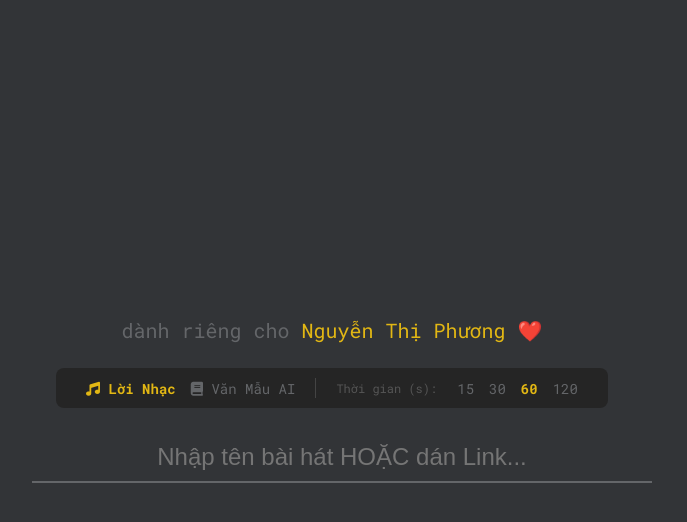
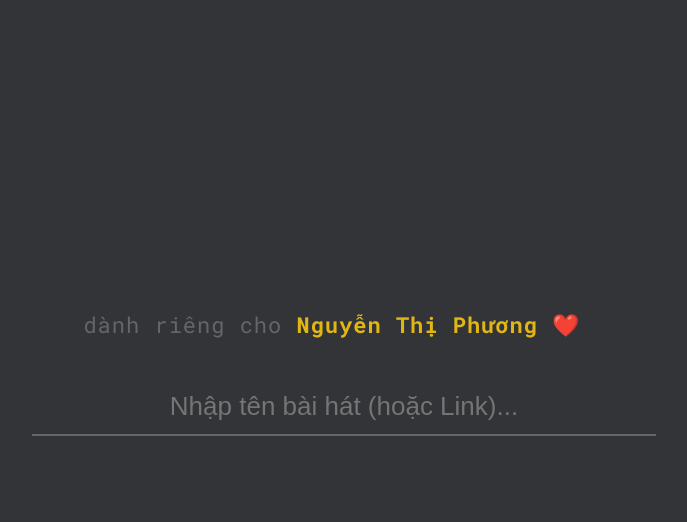
Before and after one commit to quynakroth2304/monkey-lyrics-web, a Flask app: page / in a window 1280 px wide. Shown: the top 522 px of the page, without its empty margins (308-995 px from the left). Run offline with Flask 3, Linux system fonts and the light colour scheme.

Commit message:
Doi ten web cho ngau

```diff
--- a/templates/index.html
+++ b/templates/index.html
@@ -11,103 +11,110 @@
         :root { --bg: #323437; --main: #e2b714; --sub: #646669; --text: #d1d0c5; --err: #ca4754; --box: #2c2e31; }
         body { background: var(--bg); color: var(--text); font-family: 'Roboto Mono', monospace; margin: 0; height: 100vh; overflow: hidden; display: flex; flex-direction: column; align-items: center; justify-content: center; user-select: none; }
 
-        .logo { font-size: 20px; color: var(--sub); margin-bottom: 25px; }
-        .logo span { color: var(--main); }
+        .logo { font-size: 22px; color: var(--sub); margin-bottom: 40px; letter-spacing: 1px;}
+        .logo span { color: var(--main); font-weight: bold; }
 
-        /* TOOLBAR */
-        .toolbar { display: flex; gap: 20px; margin-bottom: 25px; background: #252525; padding: 10px 30px; border-radius: 8px; font-size: 14px; }
-        .tool-group { display: flex; gap: 15px; align-items: center; }
-        .divider { width: 1px; height: 20px; background: #444; }
-        .tool-item { cursor: pointer; color: var(--sub); transition: 0.2s; }
-        .tool-item:hover, .tool-item.active { color: var(--main); font-weight: bold; }
-        .tool-label { color: #555; font-size: 12px; margin-right: 5px; }
+        /* SEARCH AREA */
+        #search-box { position: relative; width: 600px; text-align: center; margin-bottom: 20px;}
+        #search-box input {
+            background: transparent; border: none; border-bottom: 2px solid var(--sub);
+            color: var(--text); font-size: 26px; padding: 12px; width: 100%; text-align: center; outline: none;
+            transition: 0.3s;
+        }
+        #search-box input:focus { border-bottom-color: var(--main); }
 
-        /* SEARCH */
-        #search-box { position: relative; width: 600px; text-align: center; }
-        #search-box input { background: transparent; border: none; border-bottom: 2px solid var(--sub); color: var(--text); font-size: 24px; padding: 10px; width: 100%; text-align: center; outline: none; }
-        #search-results { display: none; position: absolute; top: 100%; width: 100%; background: #222; border: 1px solid var(--main); border-radius: 8px; max-height: 300px; overflow-y: auto; z-index: 50; margin-top: 5px; }
-        .search-item { padding: 12px; border-bottom: 1px solid #444; cursor: pointer; display: flex; justify-content: space-between; text-align: left; font-size: 15px; color: var(--text); }
+        #statusMsg { margin-top: 15px; color: var(--main); font-size: 14px; min-height: 20px; }
+
+        /* LIST RESULT */
+        #search-results {
+            display: none; position: absolute; top: 100%; left: 0; width: 100%;
+            background: #222; border: 1px solid var(--main); border-radius: 8px;
+            max-height: 350px; overflow-y: auto; z-index: 50; margin-top: 10px;
+            box-shadow: 0 10px 30px rgba(0,0,0,0.5);
+        }
+        .search-item { padding: 15px; border-bottom: 1px solid #333; cursor: pointer; display: flex; justify-content: space-between; text-align: left; color: var(--text); font-size: 16px;}
         .search-item:hover { background: #333; color: var(--main); }
 
         /* GAME UI */
         #game-area { display: none; width: 90%; max-width: 900px; flex-direction: column; align-items: center; }
-        #info-bar { font-size: 24px; color: var(--main); margin-bottom: 15px; font-weight: bold; }
-        #contentTitle { color: var(--sub); margin-bottom: 20px; font-size: 16px; }
 
-        #paragraph-display { width: 100%; height: 130px; background: #292929; border-radius: 8px; padding: 20px; font-size: 22px; color: var(--sub); overflow: hidden; position: relative; text-align: left; line-height: 1.6; margin-bottom: 30px; }
-        #paragraph-display::after { content: ''; position: absolute; bottom: 0; left: 0; width: 100%; height: 40px; background: linear-gradient(transparent, #292929); }
-        .word { display: inline-block; margin-right: 10px; padding: 2px 5px; opacity: 0.5; }
-        .word.active { opacity: 1; color: #fff; background: #444; transform: scale(1.05); border-radius: 4px; }
+        /* Tiêu đề bài hát (Sẽ ẩn khi gõ) */
+        #contentTitle { color: var(--main); margin-bottom: 20px; font-size: 24px; font-weight: bold; transition: opacity 0.3s; }
+
+        #info-bar { color: var(--sub); margin-bottom: 10px; font-size: 14px; }
+
+        #paragraph-display {
+            width: 100%; height: 140px; background: #292929; border-radius: 10px; padding: 25px;
+            font-size: 24px; color: var(--sub); overflow: hidden; position: relative; text-align: left; line-height: 1.6; margin-bottom: 30px;
+        }
+        #paragraph-display::after { content: ''; position: absolute; bottom: 0; left: 0; width: 100%; height: 50px; background: linear-gradient(transparent, #292929); }
+
+        .word { display: inline-block; margin-right: 12px; padding: 2px 5px; opacity: 0.5; }
+        .word.active { opacity: 1; color: #fff; background: #444; transform: scale(1.1); border-radius: 4px; font-weight: bold; }
         .word.done-correct { color: var(--main); opacity: 1; }
         .word.done-wrong { color: var(--err); text-decoration: line-through; opacity: 1; }
 
-        #input-container { width: 400px; height: 60px; background: var(--box); border: 2px solid var(--main); border-radius: 8px; display: flex; align-items: center; justify-content: center; margin-bottom: 20px; }
-        #typing-display { font-size: 30px; font-weight: bold; color: var(--text); white-space: pre; }
+        #input-container {
+            width: 400px; height: 70px; background: var(--box); border: 2px solid var(--main);
+            border-radius: 10px; display: flex; align-items: center; justify-content: center;
+            box-shadow: 0 0 25px rgba(226,183,20,0.1); margin-bottom: 30px;
+        }
+        #typing-display { font-size: 36px; font-weight: bold; color: var(--text); white-space: pre; }
         #hiddenInput { opacity: 0; position: absolute; }
 
-        #keyboard { transform: scale(0.85); display: flex; flex-direction: column; gap: 5px; align-items: center; }
-        .kb-row { display: flex; gap: 5px; }
-        .key { width: 48px; height: 48px; border: 1px solid var(--sub); border-radius: 5px; color: var(--sub); display: flex; align-items: center; justify-content: center; font-weight: bold; transition: 0.05s; font-size: 14px; }
-        .key.pressed { background: var(--main); color: #222; border-color: var(--main); transform: translateY(3px); }
+        /* KEYBOARD (BÀN PHÍM ẢO - ĐÃ GIỮ LẠI) */
+        #keyboard { transform: scale(0.9); display: flex; flex-direction: column; gap: 6px; align-items: center; margin-top: 20px; }
+        .kb-row { display: flex; gap: 6px; }
+        .key {
+            width: 50px; height: 50px; border: 1px solid var(--sub); border-radius: 6px;
+            color: var(--sub); display: flex; align-items: center; justify-content: center;
+            font-weight: bold; transition: 0.05s; font-size: 14px;
+        }
+        /* Hiệu ứng khi ấn phím */
+        .key.pressed { background: var(--main); color: #222; border-color: var(--main); transform: translateY(3px); box-shadow: 0 0 10px var(--main); }
+
         .key.space { width: 300px; }
+        .key.back { width: 70px; }
+        .key.tab { width: 70px; }
+        .key.caps { width: 80px; }
+        .key.enter { width: 90px; }
+        .key.shift { width: 100px; }
 
+        /* RESULT */
         #result-screen { position: absolute; top:0; left:0; width:100%; height:100%; background:var(--bg); z-index:100; display:none; flex-direction:column; justify-content:center; align-items:center; }
-        .chart-box { width: 750px; height: 350px; background:#292929; padding:20px; border-radius:10px; margin-top:20px; }
-        .stat-val { font-size: 60px; color: var(--main); font-weight: bold; line-height: 1;}
-        .btn-restart { margin-top: 30px; padding: 12px 40px; background: var(--sub); border: none; color: #fff; font-size: 18px; cursor: pointer; border-radius: 6px; font-weight: bold; }
+        .chart-box { width: 800px; height: 400px; background:#292929; padding:20px; border-radius:10px; margin-top:30px; }
+        .stat-val { font-size: 70px; color: var(--main); font-weight: bold; line-height: 1;}
+        .btn-restart { margin-top: 30px; padding: 15px 40px; background: var(--sub); border: none; color: #fff; font-size: 20px; cursor: pointer; border-radius: 8px; font-weight: bold; }
         .btn-restart:hover { background: var(--main); color: #000; }
-
-        #loading { display: none; color: var(--main); margin-top: 10px; }
     </style>
 </head>
 <body>
 
     <div class="logo">dành riêng cho <span>Nguyễn Thị Phương</span> ❤️</div>
 
-    <div class="toolbar" id="toolbar">
-        <div class="tool-group">
-            <span class="tool-item active" onclick="setMode('lyrics', this)"><i class="fas fa-music"></i> Lời Nhạc</span>
-            <span class="tool-item" onclick="setMode('quote', this)"><i class="fas fa-book"></i> Văn Mẫu AI</span>
-        </div>
-        <div class="divider"></div>
-        <div class="tool-group" id="time-options">
-            <span class="tool-label">Thời gian (s):</span>
-            <span class="tool-item" onclick="setOption('time', 15, this)">15</span>
-            <span class="tool-item" onclick="setOption('time', 30, this)">30</span>
-            <span class="tool-item active" onclick="setOption('time', 60, this)">60</span>
-            <span class="tool-item" onclick="setOption('time', 120, this)">120</span>
-        </div>
-        <div class="tool-group" id="word-options" style="display:none;">
-            <span class="tool-label">Độ dài (từ):</span>
-            <span class="tool-item active" onclick="setOption('word', 30, this)">30</span>
-            <span class="tool-item" onclick="setOption('word', 50, this)">50</span>
-            <span class="tool-item" onclick="setOption('word', 100, this)">100</span>
-            <span class="tool-item" onclick="setOption('word', 200, this)">200</span>
-            <span class="tool-item" onclick="setOption('word', 500, this)">500</span>
-            <span class="tool-item" onclick="setOption('word', 1000, this)">1000</span>
-        </div>
-    </div>
-
     <div id="search-box">
-        <input type="text" id="songQuery" placeholder="Nhập tên bài hát HOẶC dán Link..." autocomplete="off">
-        <div id="loading">Đang xử lý... <i class="fas fa-spinner fa-spin"></i></div>
+        <input type="text" id="songQuery" placeholder="Nhập tên bài hát (hoặc Link)..." autocomplete="off">
+        <div id="statusMsg"></div>
         <div id="search-results"></div>
     </div>
 
     <div id="game-area">
-        <div id="info-bar">60</div>
-        <div id="contentTitle"></div>
+        <div id="info-bar">0 từ</div>
+
+        <div id="contentTitle">Song Title</div>
+
         <div id="paragraph-display"></div>
+
         <div id="input-container" onclick="hiddenInput.focus()">
             <span id="typing-display"></span>
         </div>
         <input type="text" id="hiddenInput" autocomplete="off">
 
         <div id="keyboard">
-            <div class="kb-row"><div class="key" data-c="Backquote">`</div><div class="key" data-c="Digit1">1</div><div class="key" data-c="Digit2">2</div><div class="key" data-c="Digit3">3</div><div class="key" data-c="Digit4">4</div><div class="key" data-c="Digit5">5</div><div class="key" data-c="Digit6">6</div><div class="key" data-c="Digit7">7</div><div class="key" data-c="Digit8">8</div><div class="key" data-c="Digit9">9</div><div class="key" data-c="Digit0">0</div><div class="key" data-c="Minus">-</div><div class="key" data-c="Equal">=</div><div class="key" style="width:70px">Back</div></div>
-            <div class="kb-row"><div class="key" style="width:65px">Tab</div><div class="key" data-c="KeyQ">Q</div><div class="key" data-c="KeyW">W</div><div class="key" data-c="KeyE">E</div><div class="key" data-c="KeyR">R</div><div class="key" data-c="KeyT">T</div><div class="key" data-c="KeyY">Y</div><div class="key" data-c="KeyU">U</div><div class="key" data-c="KeyI">I</div><div class="key" data-c="KeyO">O</div><div class="key" data-c="KeyP">P</div><div class="key" data-c="BracketLeft">[</div><div class="key" data-c="BracketRight">]</div><div class="key" data-c="Backslash">\</div></div>
-            <div class="kb-row"><div class="key" style="width:75px">Caps</div><div class="key" data-c="KeyA">A</div><div class="key" data-c="KeyS">S</div><div class="key" data-c="KeyD">D</div><div class="key" data-c="KeyF">F</div><div class="key" data-c="KeyG">G</div><div class="key" data-c="KeyH">H</div><div class="key" data-c="KeyJ">J</div><div class="key" data-c="KeyK">K</div><div class="key" data-c="KeyL">L</div><div class="key" data-c="Semicolon">;</div><div class="key" data-c="Quote">'</div><div class="key" style="width:90px">Enter</div></div>
-            <div class="kb-row"><div class="key" style="width:90px">Shift</div><div class="key" data-c="KeyZ">Z</div><div class="key" data-c="KeyX">X</div><div class="key" data-c="KeyC">C</div><div class="key" data-c="KeyV">V</div><div class="key" data-c="KeyB">B</div><div class="key" data-c="KeyN">N</div><div class="key" data-c="KeyM">M</div><div class="key" data-c="Comma">,</div><div class="key" data-c="Period">.</div><div class="key" data-c="Slash">/</div><div class="key" style="width:90px">Shift</div></div>
+            <div class="kb-row"><div class="key" data-c="Backquote">`</div><div class="key" data-c="Digit1">1</div><div class="key" data-c="Digit2">2</div><div class="key" data-c="Digit3">3</div><div class="key" data-c="Digit4">4</div><div class="key" data-c="Digit5">5</div><div class="key" data-c="Digit6">6</div><div class="key" data-c="Digit7">7</div><div class="key" data-c="Digit8">8</div><div class="key" data-c="Digit9">9</div><div class="key" data-c="Digit0">0</div><div class="key" data-c="Minus">-</div><div class="key" data-c="Equal">=</div><div class="key back">Back</div></div>
+            <div class="kb-row"><div class="key tab">Tab</div><div class="key" data-c="KeyQ">Q</div><div class="key" data-c="KeyW">W</div><div class="key" data-c="KeyE">E</div><div class="key" data-c="KeyR">R</div><div class="key" data-c="KeyT">T</div><div class="key" data-c="KeyY">Y</div><div class="key" data-c="KeyU">U</div><div class="key" data-c="KeyI">I</div><div class="key" data-c="KeyO">O</div><div class="key" data-c="KeyP">P</div><div class="key" data-c="BracketLeft">[</div><div class="key" data-c="BracketRight">]</div><div class="key" data-c="Backslash">\</div></div>
+            <div class="kb-row"><div class="key caps">Caps</div><div class="key" data-c="KeyA">A</div><div class="key" data-c="KeyS">S</div><div class="key" data-c="KeyD">D</div><div class="key" data-c="KeyF">F</div><div class="key" data-c="KeyG">G</div><div class="key" data-c="KeyH">H</div><div class="key" data-c="KeyJ">J</div><div class="key" data-c="KeyK">K</div><div class="key" data-c="KeyL">L</div><div class="key" data-c="Semicolon">;</div><div class="key" data-c="Quote">'</div><div class="key enter">Enter</div></div>
+            <div class="kb-row"><div class="key shift">Shift</div><div class="key" data-c="KeyZ">Z</div><div class="key" data-c="KeyX">X</div><div class="key" data-c="KeyC">C</div><div class="key" data-c="KeyV">V</div><div class="key" data-c="KeyB">B</div><div class="key" data-c="KeyN">N</div><div class="key" data-c="KeyM">M</div><div class="key" data-c="Comma">,</div><div class="key" data-c="Period">.</div><div class="key" data-c="Slash">/</div><div class="key shift">Shift</div></div>
             <div class="kb-row"><div class="key space" data-c="Space">Space</div></div>
         </div>
     </div>
@@ -118,68 +125,37 @@
             <div><div style="color:var(--sub); font-size:18px;">Chính xác</div><div class="stat-val" id="res-acc" style="color:#fff">0%</div></div>
         </div>
         <div class="chart-box"><canvas id="wpmChart"></canvas></div>
-        <button class="btn-restart" onclick="location.reload()">Chơi Lại (Tab)</button>
+        <button class="btn-restart" onclick="location.reload()">Bài Khác (Tab)</button>
     </div>
 
 <script>
-    let allWords = [], currentWordIdx = 0, gameMode = 'lyrics';
-    let targetValue = 60, timerInterval = null, timeLeft = 0;
+    let allWords = [], currentWordIdx = 0;
     let isPlaying = false, startTime = 0, totalCorrect = 0, totalWrong = 0;
     let wpmHistory = [], labels = [], chartInterval = null;
 
     const hiddenInput = document.getElementById('hiddenInput');
     const typingDisplay = document.getElementById('typing-display');
     const paragraphDiv = document.getElementById('paragraph-display');
-    const loading = document.getElementById('loading');
+    const statusMsg = document.getElementById('statusMsg');
 
-    function setMode(mode, el) {
-        gameMode = mode;
-        document.querySelectorAll('.tool-group:first-child .tool-item').forEach(e => e.classList.remove('active'));
-        el.classList.add('active');
-
-        if(mode === 'quote') {
-            document.getElementById('time-options').style.display = 'none';
-            document.getElementById('word-options').style.display = 'flex';
-            document.getElementById('search-box').style.display = 'none';
-            // Gọi AI tạo văn 30 từ mặc định khi chuyển sang chế độ này
-            setOption('word', 30, document.querySelector('#word-options .tool-item:first-child'));
-        } else {
-            document.getElementById('time-options').style.display = 'flex';
-            document.getElementById('word-options').style.display = 'none';
-            document.getElementById('search-box').style.display = 'block';
-            document.getElementById('game-area').style.display = 'none';
-            setOption('time', 60, document.querySelector('#time-options .tool-item:nth-child(4)'));
-        }
-    }
-
-    function setOption(type, value, el) {
-        targetValue = value;
-        const parent = el.parentElement;
-        parent.querySelectorAll('.tool-item').forEach(e => e.classList.remove('active'));
-        el.classList.add('active');
-
-        if(gameMode === 'quote') {
-            fetchQuote(value); // Gọi AI viết văn
-        } else {
-            document.getElementById('info-bar').innerText = value + "s";
-        }
-    }
-
+    // --- SEARCH ---
     document.getElementById('songQuery').addEventListener('keypress', async (e) => {
         if(e.key === 'Enter') {
             const query = e.target.value.trim();
             if(!query) return;
-            loading.innerText = "Đang xử lý..."; loading.style.display = 'block';
+
             document.getElementById('search-results').style.display = 'none';
+            statusMsg.innerHTML = '<i class="fas fa-spinner fa-spin"></i> Đang xử lý...';
 
             if(query.startsWith('http')) {
                 fetchLyrics(query);
             } else {
                 const res = await fetch('/search-list', { method:'POST', headers:{'Content-Type':'application/json'}, body:JSON.stringify({query}) });
                 const list = await res.json();
-                loading.style.display = 'none';
-                if(list.error) return alert(list.error);
 
+                if(list.error) { statusMsg.innerText = list.error; return; }
+
+                statusMsg.innerText = "Chọn 1 bài hát:";
                 const resBox = document.getElementById('search-results');
                 resBox.innerHTML = ''; resBox.style.display = 'block';
                 list.forEach(item => {
@@ -195,40 +171,29 @@
 
     async function fetchLyrics(title) {
         document.getElementById('search-results').style.display = 'none';
-        loading.innerText = "Đang tải lời..."; loading.style.display = 'block';
+        statusMsg.innerHTML = '<i class="fas fa-spinner fa-spin"></i> Đang tải lời bài hát...';
+
         const res = await fetch('/get-lyrics', { method:'POST', headers:{'Content-Type':'application/json'}, body:JSON.stringify({title}) });
         const data = await res.json();
-        loading.style.display = 'none';
-        if(data.error) alert(data.error);
+
+        if(data.error) statusMsg.innerText = data.error;
         else startGame(data.title, data.lrc);
     }
 
-    async function fetchQuote(length) {
-        loading.innerText = "Gemini đang viết " + length + " từ...";
-        loading.style.display = 'block';
-        document.getElementById('game-area').style.display = 'none';
-
-        const res = await fetch('/get-quote', { method:'POST', headers:{'Content-Type':'application/json'}, body:JSON.stringify({length}) });
-        const data = await res.json();
-        loading.style.display = 'none';
-        startGame(data.author, data.content);
-    }
-
+    // --- GAME START ---
     function startGame(title, text) {
         document.getElementById('search-box').style.display = 'none';
-        document.getElementById('toolbar').style.display = 'flex';
         document.getElementById('game-area').style.display = 'flex';
-        document.getElementById('contentTitle').innerText = title;
 
-        if(gameMode === 'lyrics') {
-            document.getElementById('info-bar').innerText = targetValue + "s";
-            timeLeft = targetValue;
-        } else {
-            document.getElementById('info-bar').innerText = targetValue + " từ";
-        }
+        // Hiện tiêu đề lúc đầu
+        const titleEl = document.getElementById('contentTitle');
+        titleEl.innerText = title;
+        titleEl.style.display = 'block';
 
         const cleanText = text.replace(/\[.*?\]/g, ' ');
         allWords = cleanText.split(/\s+/).filter(w => w.length > 0);
+
+        document.getElementById('info-bar').innerText = "Tổng: " + allWords.length + " từ";
 
         paragraphDiv.innerHTML = '';
         allWords.forEach((w, i) => {
@@ -243,10 +208,18 @@
         hiddenInput.focus();
     }
 
+    // --- TYPING CORE ---
     document.addEventListener('click', () => { if(document.getElementById('game-area').style.display==='flex') hiddenInput.focus(); });
 
     hiddenInput.addEventListener('input', () => {
-        if(!isPlaying) { isPlaying = true; startTime = Date.now(); startChart(); if(gameMode==='lyrics') startTimer(); }
+        if(!isPlaying) {
+            isPlaying = true;
+            startTime = Date.now();
+            startChart();
+            // ẨN TIÊU ĐỀ KHI BẮT ĐẦU GÕ
+            document.getElementById('contentTitle').style.display = 'none';
+        }
+
         let val = hiddenInput.value;
         if(val.includes(' ')) {
             const spaceIdx = val.indexOf(' ');
@@ -266,7 +239,7 @@
                     const next = document.getElementById(`w-${currentWordIdx}`);
                     next.classList.add('active');
                     if(next.offsetTop > paragraphDiv.scrollTop + 60) paragraphDiv.scrollTop = next.offsetTop - 30;
-                    if(gameMode === 'quote') document.getElementById('info-bar').innerText = (allWords.length - currentWordIdx) + " từ";
+                    document.getElementById('info-bar').innerText = "Còn lại: " + (allWords.length - currentWordIdx) + " từ";
                 }
             }
             hiddenInput.value = remaining; typingDisplay.innerText = remaining; checkColor(remaining);
@@ -280,13 +253,16 @@
         typingDisplay.style.color = allWords[currentWordIdx].toLowerCase().startsWith(val.toLowerCase()) ? '#e2b714' : '#ca4754';
     }
 
-    function startTimer() {
-        timerInterval = setInterval(() => {
-            timeLeft--;
-            document.getElementById('info-bar').innerText = timeLeft + "s";
-            if(timeLeft <= 0) finishGame();
-        }, 1000);
-    }
+    // --- KEYBOARD & CHART ---
+    document.addEventListener('keydown', (e) => {
+        const k = document.querySelector(`.key[data-c="${e.code}"]`);
+        if(k) k.classList.add('pressed');
+        if(e.key === 'Tab') { e.preventDefault(); location.reload(); }
+    });
+    document.addEventListener('keyup', (e) => {
+        const k = document.querySelector(`.key[data-c="${e.code}"]`);
+        if(k) k.classList.remove('pressed');
+    });
 
     function startChart() {
         chartInterval = setInterval(() => {
@@ -299,7 +275,7 @@
     }
 
     function finishGame() {
-        clearInterval(chartInterval); clearInterval(timerInterval);
+        clearInterval(chartInterval);
         const m = (Date.now() - startTime)/60000;
         const wpm = Math.round((totalCorrect/5)/m);
         const acc = Math.round((totalCorrect/(totalCorrect+totalWrong))*100);
@@ -312,16 +288,6 @@
             options:{plugins:{legend:{display:false}}, scales:{x:{grid:{color:'#444'}}, y:{grid:{color:'#444'}}}}
         });
     }
-
-    document.addEventListener('keydown', (e) => {
-        const k = document.querySelector(`.key[data-c="${e.code}"]`);
-        if(k) k.classList.add('pressed');
-        if(e.key === 'Tab') { e.preventDefault(); location.reload(); }
-    });
-    document.addEventListener('keyup', (e) => {
-        const k = document.querySelector(`.key[data-c="${e.code}"]`);
-        if(k) k.classList.remove('pressed');
-    });
 </script>
 </body>
 </html>
```
